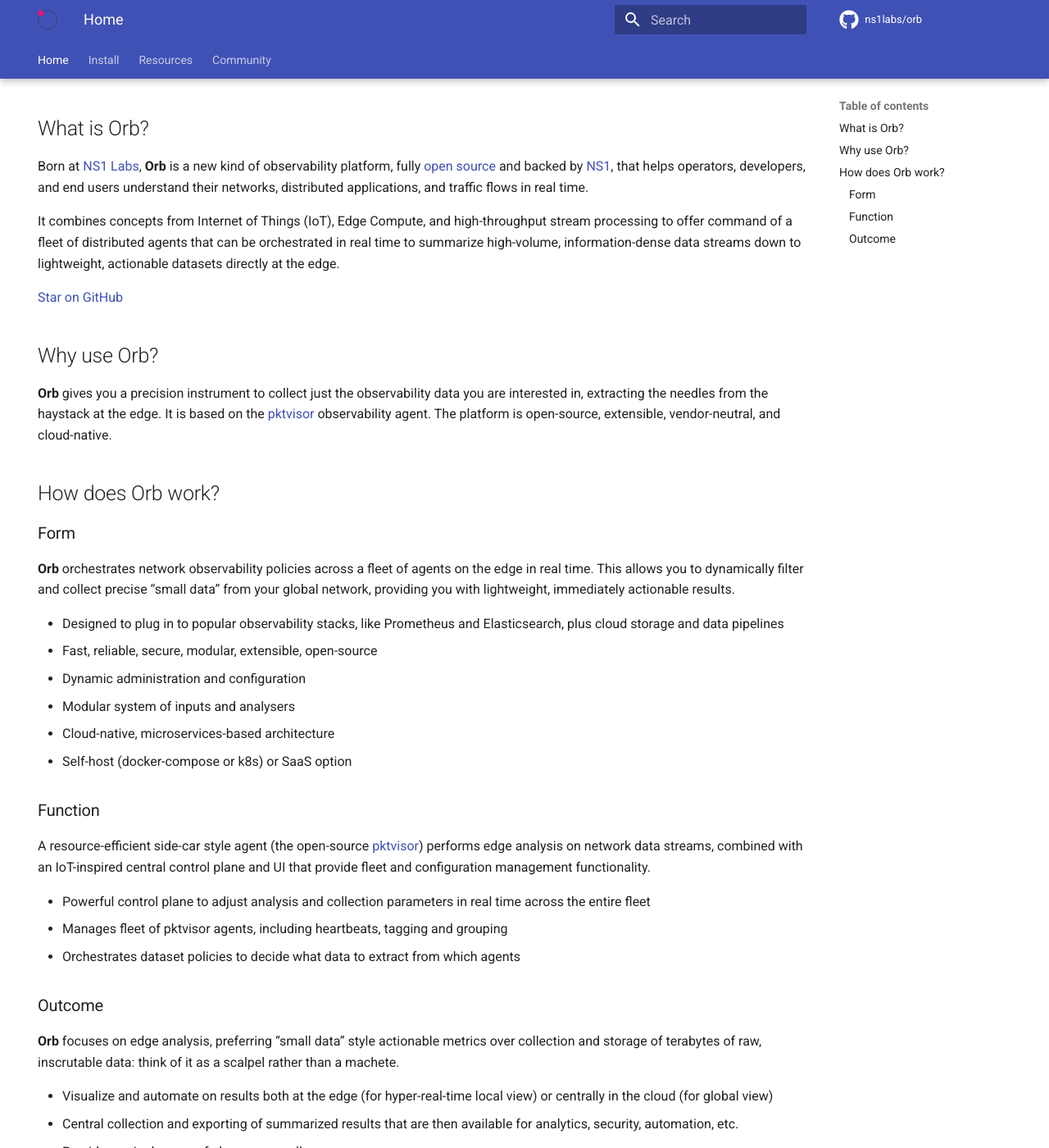
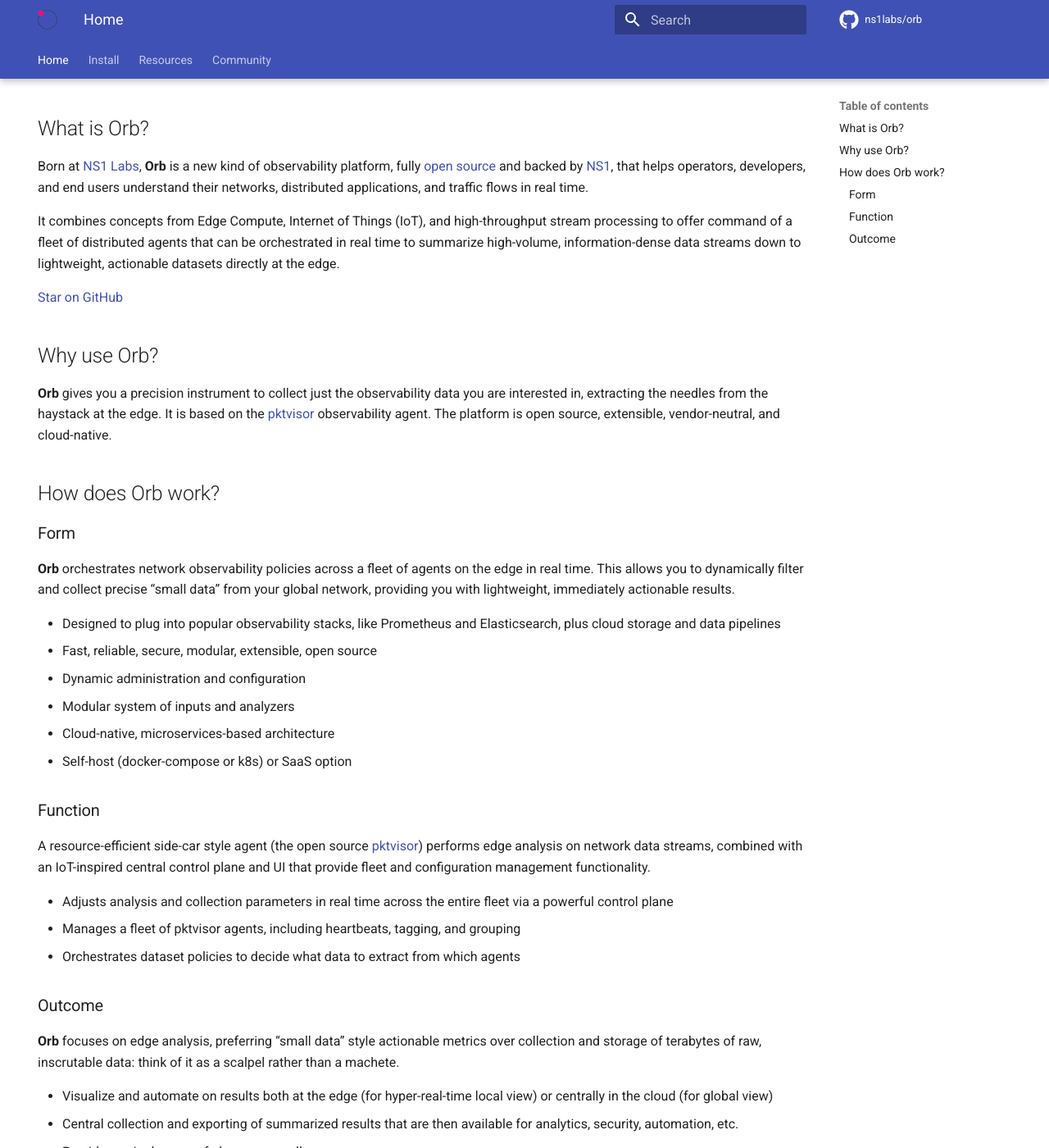
Before and after one commit to orb-community/orb-website, an MkDocs documentation site: the page built from docs/index.md, in a window 1280 px wide and 1400 px high, scrolled down 367 px. Shown: the whole window at 82% size. Built offline with MkDocs 1.6.1 and Material for MkDocs 9.7.7, drawn with Linux system fonts in a browser that asks for light colours; comment, search, counter and statistics services are not loaded.

Commit message:
minor text updates

```diff
--- a/docs/index.md
+++ b/docs/index.md
@@ -6,36 +6,36 @@
 <script async defer src="https://buttons.github.io/buttons.js"></script>
 <img src="img/ORB-logo-black@3x.png" alt="Orb" width="500"/>
 
-*A business-intelligence platform for orchestrating dynamic edge observability*
+*A business intelligence platform for orchestrating dynamic edge observability*
 
 ## What is Orb?
 Born at [NS1 Labs](https://ns1.com/labs), **Orb** is a new kind of observability platform, fully [open source](http://orb.community) and backed by [NS1](https://ns1.com), that helps operators, developers, and end users understand their networks, distributed applications, and traffic flows in real time.
 
-It combines concepts from Internet of Things (IoT), Edge Compute, and high-throughput stream processing to offer command of a fleet of distributed agents that can be orchestrated in real time to summarize high-volume, information-dense data streams down to lightweight, actionable datasets directly at the edge.
+It combines concepts from Edge Compute, Internet of Things (IoT), and high-throughput stream processing to offer command of a fleet of distributed agents that can be orchestrated in real time to summarize high-volume, information-dense data streams down to lightweight, actionable datasets directly at the edge.
 
 <a class="github-button" href="https://github.com/ns1labs/orb" data-size="large" aria-label="Star ns1labs/orb on GitHub">Star on GitHub</a>
 
 ## Why use Orb?
 
 **Orb** gives you a precision instrument to collect just the observability data you are interested in, extracting the needles from the haystack at the edge. It is based on
-the [pktvisor](https://github.com/ns1/pktvisor) observability agent. The platform is open-source, extensible, vendor-neutral, and cloud-native.
+the [pktvisor](https://github.com/ns1/pktvisor) observability agent. The platform is open source, extensible, vendor-neutral, and cloud-native.
 
 ## How does Orb work?
 ### Form
  **Orb** orchestrates network observability policies across a fleet of agents on the edge in real time. This allows you to dynamically filter and collect precise “small data” from your global network, providing you with lightweight, immediately actionable results.
 
-* Designed to plug in to popular observability stacks, like Prometheus and Elasticsearch, plus cloud storage and data pipelines
-* Fast, reliable, secure, modular, extensible, open-source
+* Designed to plug into popular observability stacks, like Prometheus and Elasticsearch, plus cloud storage and data pipelines
+* Fast, reliable, secure, modular, extensible, open source
 * Dynamic administration and configuration
-* Modular system of inputs and analysers
+* Modular system of inputs and analyzers
 * Cloud-native, microservices-based architecture
 * Self-host (docker-compose or k8s) or SaaS option
 
 ### Function
- A resource-efficient side-car style agent (the open-source [pktvisor](https://github.com/ns1/pktvisor)) performs edge analysis on network data streams, combined with an IoT-inspired central control plane and UI that provide fleet and configuration management functionality.
+ A resource-efficient side-car style agent (the open source [pktvisor](https://github.com/ns1/pktvisor)) performs edge analysis on network data streams, combined with an IoT-inspired central control plane and UI that provide fleet and configuration management functionality.
 
-* Powerful control plane to adjust analysis and collection parameters in real time across the entire fleet
-* Manages fleet of pktvisor agents, including heartbeats, tagging and grouping
+* Adjusts analysis and collection parameters in real time across the entire fleet via a powerful control plane
+* Manages a fleet of pktvisor agents, including heartbeats, tagging, and grouping
 * Orchestrates dataset policies to decide what data to extract from which agents
 
 ### Outcome
```
